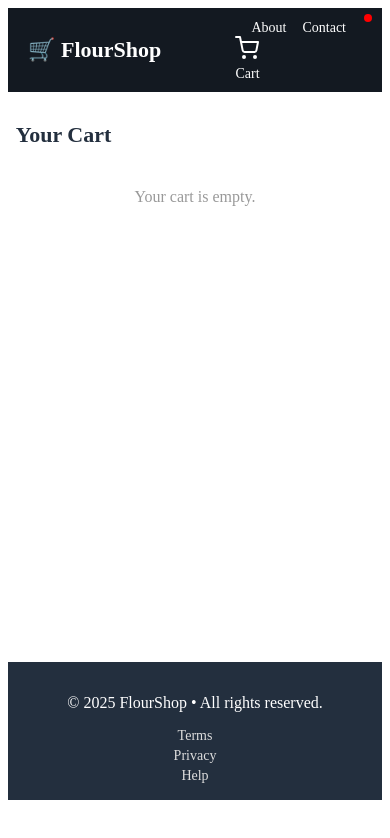
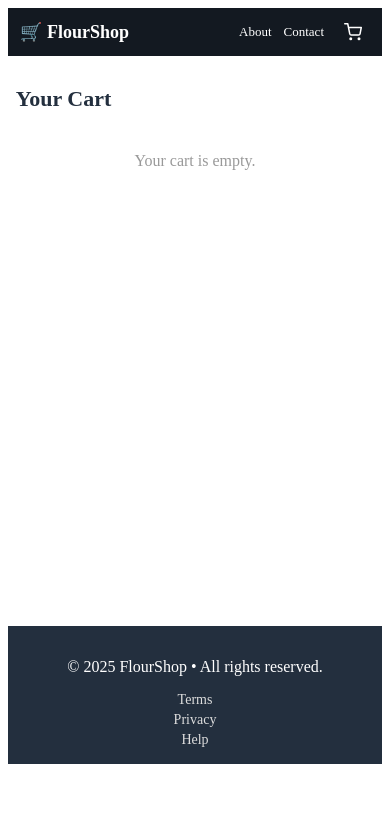
Before and after one commit to revia05/E-Commerce, a React (Vite) app: page /cart in a window 390 px wide. Shown: the top 838 px of the page. Built offline with nearby package versions, Linux system fonts and the light colour scheme.

Commit message:
Update AmazonStyle.css

```diff
--- a/src/components/AmazonStyle.css
+++ b/src/components/AmazonStyle.css
@@ -4,6 +4,7 @@
     align-items: center;
     background-color: #131921;
     padding: 14px 20px;
+    flex-wrap: wrap;
   }
 
   .amazon-logo a {
@@ -11,25 +12,169 @@
     font-size: 24px;
     font-weight: bold;
     text-decoration: none;
+    white-space: nowrap;
+  }
+
+  .amazon-nav {
+    display: flex;
+    align-items: center;
+    gap: 20px;
   }
 
   .amazon-nav a {
     color: white;
-    margin-left: 20px;
     text-decoration: none;
     font-size: 16px;
     position: relative;
+    display: flex;
+    align-items: center;
+    gap: 8px;
+    transition: color 0.2s ease;
   }
 
-  .cart-link::after {
-    content: '';
+  .amazon-nav a:hover {
+    color: #febd69;
+  }
+
+  /* Enhanced Cart Icon Styles */
+  .cart-link {
+    display: flex;
+    align-items: center;
+    gap: 8px;
+    padding: 8px 12px;
+    border-radius: 6px;
+    transition: all 0.2s ease;
+  }
+
+  .cart-link:hover {
+    background-color: rgba(255, 255, 255, 0.1);
+  }
+
+  .cart-icon-container {
+    position: relative;
+    display: flex;
+    align-items: center;
+    justify-content: center;
+  }
+
+  .cart-icon {
+    color: white;
+    transition: transform 0.2s ease;
+  }
+
+  .cart-link:hover .cart-icon {
+    transform: scale(1.1);
+  }
+
+  .cart-count {
     position: absolute;
-    top: -6px;
-    right: -10px;
-    background: red;
-    width: 8px;
-    height: 8px;
+    top: -8px;
+    right: -8px;
+    background-color: #ff4444;
+    color: white;
+    font-size: 12px;
+    font-weight: bold;
+    min-width: 18px;
+    height: 18px;
     border-radius: 50%;
+    display: flex;
+    align-items: center;
+    justify-content: center;
+    padding: 2px;
+    animation: cartBounce 0.3s ease;
+  }
+
+  @keyframes cartBounce {
+    0% {
+      transform: scale(0);
+    }
+    50% {
+      transform: scale(1.2);
+    }
+    100% {
+      transform: scale(1);
+    }
+  }
+
+  .cart-text {
+    font-weight: 500;
+  }
+
+  /* Responsive Design for Cart Icon */
+  @media (max-width: 768px) {
+    .amazon-header {
+      padding: 12px 16px;
+    }
+
+    .amazon-logo a {
+      font-size: 20px;
+    }
+
+    .amazon-nav {
+      gap: 16px;
+    }
+
+    .amazon-nav a {
+      font-size: 14px;
+      gap: 6px;
+    }
+
+    .cart-link {
+      padding: 6px 10px;
+    }
+
+    .cart-icon {
+      width: 20px;
+      height: 20px;
+    }
+
+    .cart-count {
+      font-size: 11px;
+      min-width: 16px;
+      height: 16px;
+      top: -6px;
+      right: -6px;
+    }
+  }
+
+  @media (max-width: 480px) {
+    .amazon-header {
+      padding: 10px 12px;
+    }
+
+    .amazon-logo a {
+      font-size: 18px;
+    }
+
+    .amazon-nav {
+      gap: 12px;
+    }
+
+    .amazon-nav a {
+      font-size: 13px;
+      gap: 4px;
+    }
+
+    .cart-link {
+      padding: 5px 8px;
+    }
+
+    .cart-icon {
+      width: 18px;
+      height: 18px;
+    }
+
+    .cart-count {
+      font-size: 10px;
+      min-width: 14px;
+      height: 14px;
+      top: -5px;
+      right: -5px;
+    }
+
+    .cart-text {
+      display: none; /* Hide "Cart" text on very small screens */
+    }
   }
 
   /* PRODUCT CARD */
@@ -111,50 +256,3 @@
   .footer-links a:hover {
     text-decoration: underline;
   }
-  .amazon-header {
-  display: flex;
-  align-items: center;
-  background-color: #131921;
-  padding: 10px 20px;
-  flex-wrap: wrap;
-}
-
-.amazon-logo a {
-  color: white;
-  font-size: 22px;
-  font-weight: bold;
-  text-decoration: none;
-  white-space: nowrap;
-}
-
-.amazon-search {
-  flex: 1;
-  display: flex;
-  margin: 0 20px;
-  max-width: 600px;
-}
-
-.amazon-search input {
-  flex: 1;
-  padding: 10px;
-  border: none;
-  border-radius: 4px 0 0 4px;
-  font-size: 14px;
-}
-
-.amazon-search button {
-  background-color: #febd69;
-  border: none;
-  padding: 10px 16px;
-  border-radius: 0 4px 4px 0;
-  cursor: pointer;
-  font-weight: bold;
-}
-
-.amazon-nav a {
-  color: white;
-  margin-left: 16px;
-  text-decoration: none;
-  font-size: 14px;
-  white-space: nowrap;
-}
```
